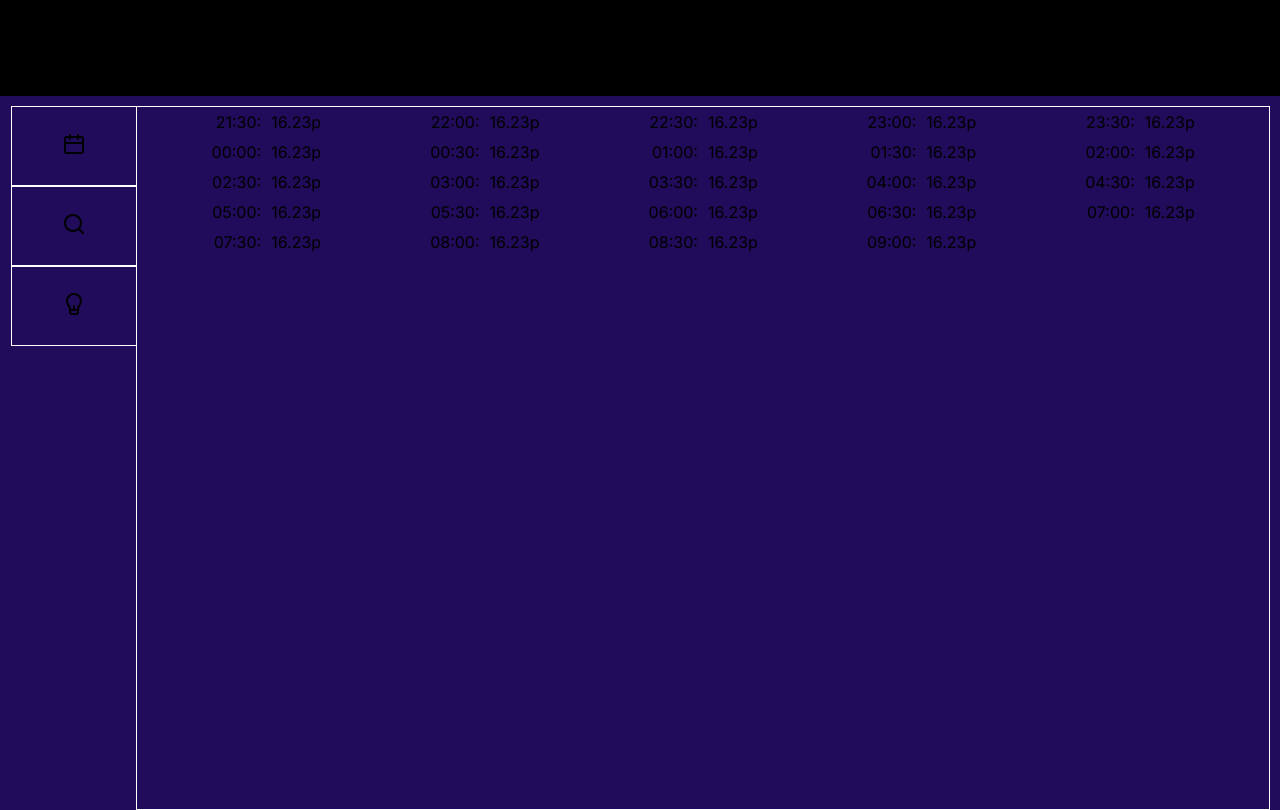
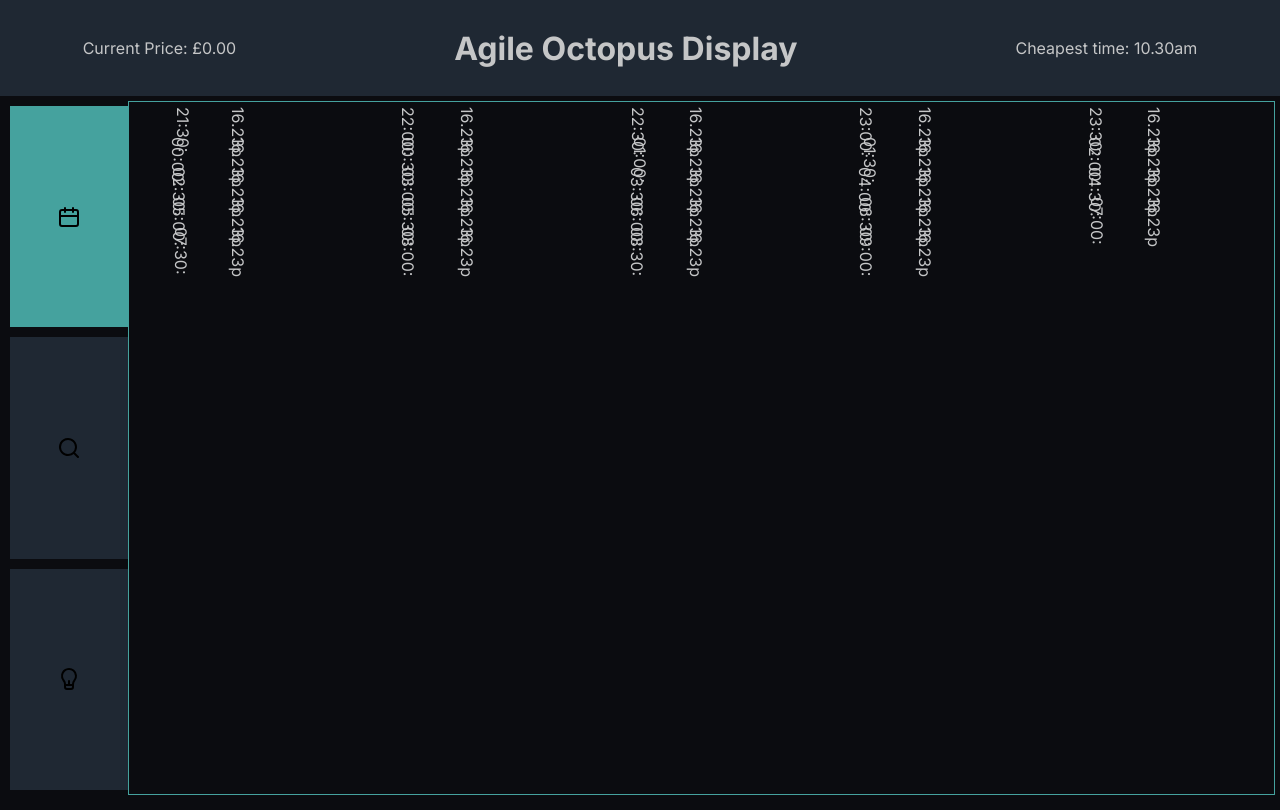
Before and after one commit to scottaubrey/agile-octopus-display, a Next.js app: page / in a window 1280 px wide. Built offline with nearby package versions, Linux system fonts and the light colour scheme.

Commit message:
tidy up look and feel

```diff
--- a/src/app/globals.css
+++ b/src/app/globals.css
@@ -1,10 +1,22 @@
 :root {
-
+  --background-color: #0B0C10;
+  --complement-bg-color: #1F2833;
+  --accent-color: #66FCF1;
+  --complement-color: #45A29E;
+  --text-color: #C5C6C7;
 }
 
 @media (prefers-color-scheme: dark) {
   :root {
-
+    /* Colour Scheme 1: #0B0C10 #1F2833 #C5C6C7 #66FCF1 #45A29E */
+    /* Colour Scheme 2: #2C3531 #116466 #D9B08C #FFCB9A #D1E8E2 */
+    /* Colour Scheme 3: #5680E9 #84CEEB #5AB9EA #C1C8E4 #8860D0 */
+    /* Colour SCheme 4: #802BB1 #2D283E #564F6F #4C495D #D1D7E0 */
+    --background-color: #0B0C10;
+    --complement-bg-color: #1F2833;
+    --accent-color: #66FCF1;
+    --complement-color: #45A29E;
+    --text-color: #C5C6C7;
   }
 }
 
@@ -17,10 +29,11 @@
 html,
 body {
   max-width: 100vw;
+  color: var(--text-color);
 }
 
 body {
-  background-color: #200C5A;
+  background-color: var(--background-color);
 }
 
 a {
--- a/src/app/page.module.css
+++ b/src/app/page.module.css
@@ -7,21 +7,19 @@
   top: 12vh;
   height: 88vh;
   display: flex;
-  padding: 10px;
 }
 
 .sideTabs {
   display: flex;
   flex-direction: column;
+  flex-grow: 1;
   width: 10vw;
-}
-.sideTabs > button {
-  height: 10vh;
 }
 
 .mainView {
+  border: 1px solid var(--complement-color);
+  background: var(--bg-color);
+  margin: 5px 5px 5px 0px;
+  flex-grow: 1;
   width: 90vw;
-  height: 88vh;
-  padding: 0 20px;
-  border: 1px solid white
 }
--- a/src/components/header/header.module.css
+++ b/src/components/header/header.module.css
@@ -3,7 +3,7 @@
   text-align: center;
   display: flex;
   justify-content: space-between;
-  background-color: black;
+  background-color: var(--complement-bg-color);
   padding: 10px;
 }
 .header > h1 {
--- a/src/components/side-tabs/side-tabs.module.css
+++ b/src/components/side-tabs/side-tabs.module.css
@@ -1,20 +1,29 @@
 .sideTabs {
   display: flex;
   flex-direction: column;
+  justify-content: space-around;
   width: 10vw;
-  position: relative;
-  left: 1px;
 }
-.sideTabs > button {
-  height: 10vh;
-  background: none;
-	color: inherit;
-	border: 1px solid white;
-	padding: 0;
-	font: inherit;
-	cursor: pointer;
-	outline: inherit;
+.tab {
+  text-align: center;
+  flex-grow: 1;
+  display: flex;
+  justify-content: space-around;
+  background-color: var(--complement-bg-color);
+  border: 0;
+  margin: 10px 0 0px 10px;
 }
-.sideTabs > button.active {
+.tab:last-child {
+  margin-bottom: 10px;
+}
+.tab * {
+  margin: auto;
+}
+.tab:hover {
+  background-color: var(--complement-color);
+  cursor: pointer;
+}
+.activeTab {
   border-right: 0px;
+  background-color: var(--complement-color);
 }
--- a/src/components/side-tabs/side-tabs.tsx
+++ b/src/components/side-tabs/side-tabs.tsx
@@ -4,13 +4,13 @@
 export const SideTabs = () => {
   return (
     <nav className={styles.sideTabs}>
-      <button className="active">
+      <button className={[styles.tab, styles.activeTab].join(' ')}>
         <Unicons.UilCalender />
       </button>
-      <button>
+      <button className={styles.tab}>
         <Unicons.UilSearch />
       </button>
-      <button>
+      <button className={styles.tab}>
         <Unicons.UilLightbulbAlt />
       </button>
     </nav>
--- a/src/components/time-table/time-table.module.css
+++ b/src/components/time-table/time-table.module.css
@@ -6,11 +6,18 @@
 .timeTable dt {
   flex: 0 0 10%;
   text-align: right;
-  padding: 5px
+  padding: 5px;
+}
+
+
+.timeTable span {
+  display: inline-block;
+  transform: rotate(90deg);
+  transform-origin: top left;
 }
 
 
 .timeTable dd {
   flex: 0 0 10%;
-  padding: 5px
+  padding: 5px;
 }
--- a/src/components/time-table/time-table.tsx
+++ b/src/components/time-table/time-table.tsx
@@ -22,10 +22,12 @@
       {timePeriods.map((timePeriod) => (
         <>
           <dt>
-            {String(timePeriod.getHours()).padStart(2, "0")}:
-            {String(timePeriod.getMinutes()).padStart(2, "0")}:
+            <span>
+              {String(timePeriod.getHours()).padStart(2, "0")}:
+              {String(timePeriod.getMinutes()).padStart(2, "0")}:
+            </span>
           </dt>
-          <dd>16.23p</dd>
+          <dd><span>16.23p</span></dd>
         </>
       ))}
     </dl>
```
Also changed, not shown: src/agile-octopus-api/client.ts (+14 -3 lines).
